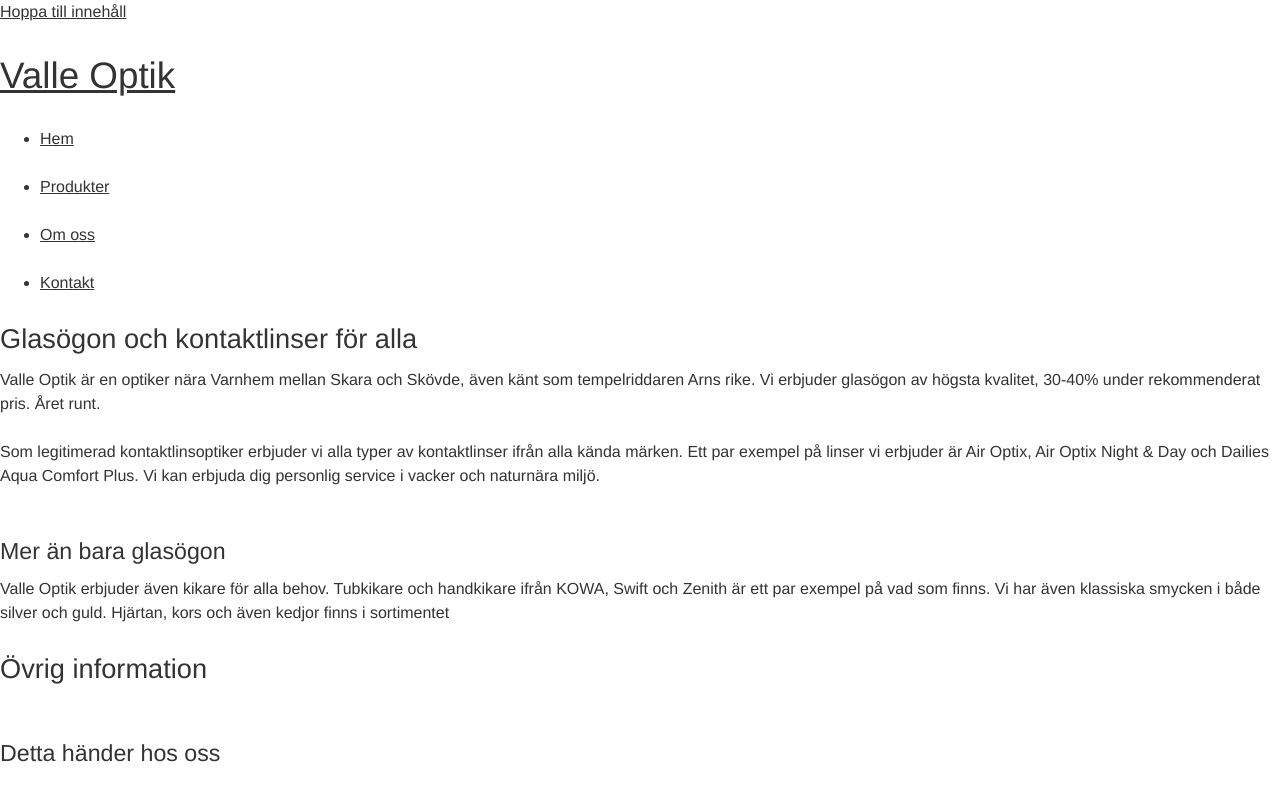
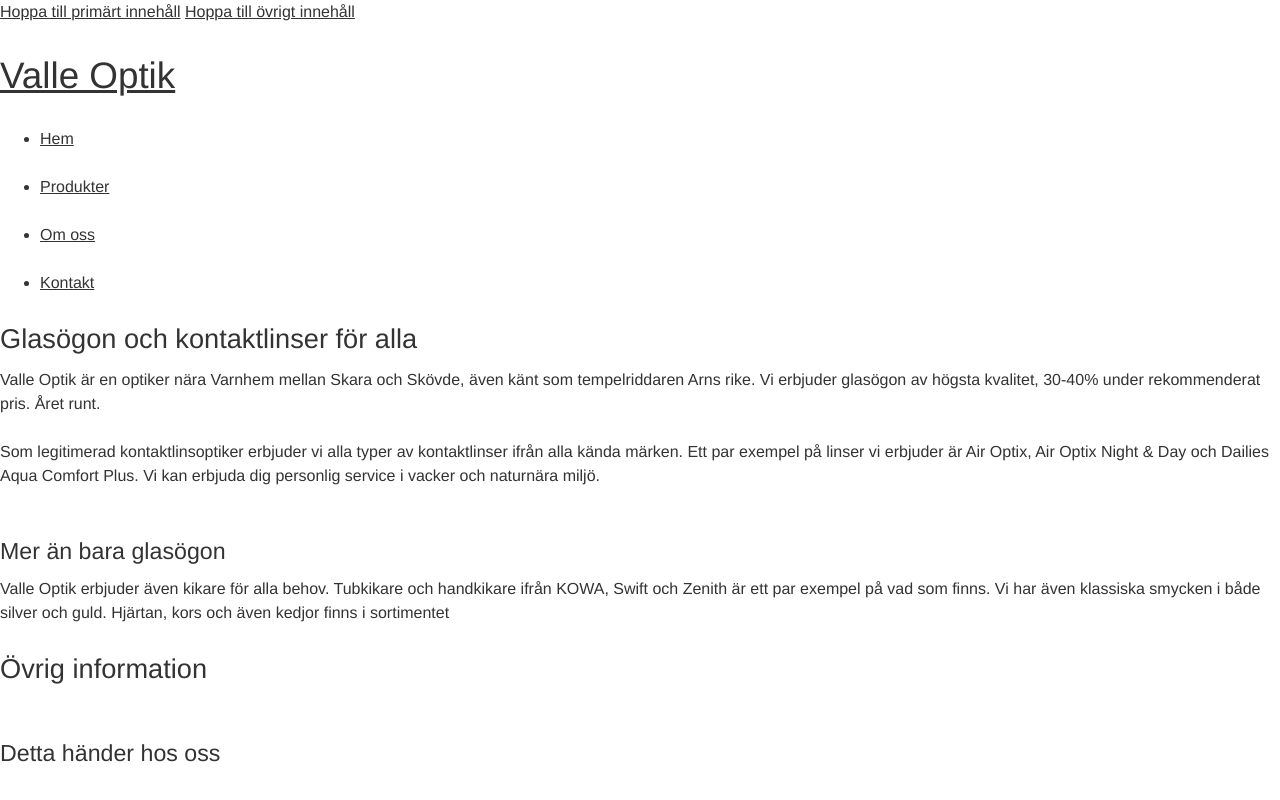
Before and after one commit to frippz/valleoptik-prototype, a plain HTML site: page start.html in a window 1280 px wide. Shown: the top 800 px of the page. Drawn offline with Linux system fonts and the light colour scheme.

Commit message:
Add secondary content ID and skip link

```diff
--- a/start.html
+++ b/start.html
@@ -11,7 +11,8 @@
   <div role="banner">
 
     <div id="skip">
-      <a href="#main-content">Hoppa till innehåll</a>
+      <a href="#main-content">Hoppa till primärt innehåll</a>
+      <a href="#secondary-content">Hoppa till övrigt innehåll</a>
     </div>
 
     <div class="logo">
@@ -41,7 +42,7 @@
   </div>
   <!-- /main -->
 
-  <div role="complementary">
+  <div role="complementary" id="secondary-content">
 
     <h2>Övrig information</h2>
 
```
